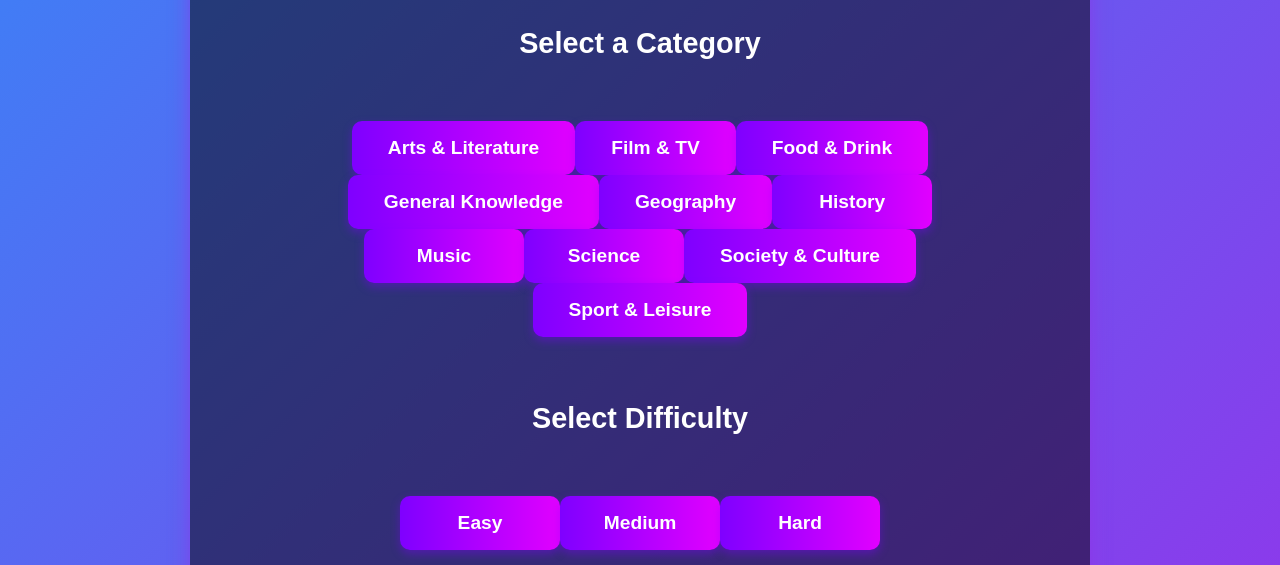
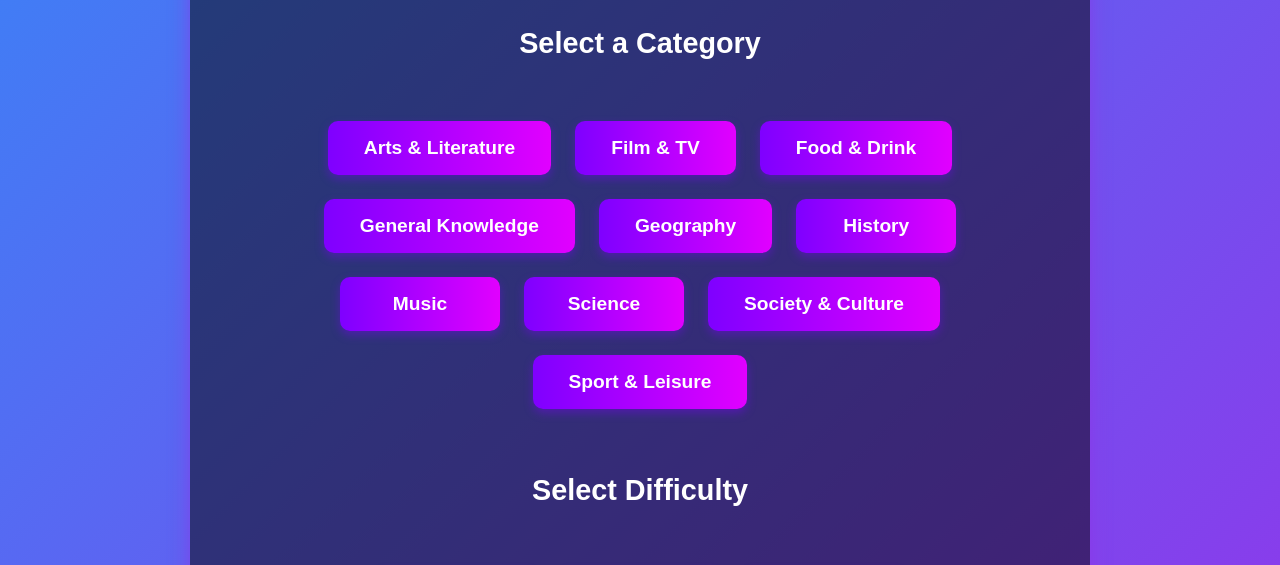
Before and after one commit to indigo-droid/Trivia_Game, a website: page public/categorygame.html in a window 1280 px wide. Shown: the part 165-730 px from the top of the page. Drawn offline with Linux system fonts and the light colour scheme.

Commit message:
Padding: 2

```diff
--- a/public/style.css
+++ b/public/style.css
@@ -13,8 +13,13 @@ body {
 }
 
 .option-grid {
-  padding: 5% 5% 5% 5%;
+  display: flex;
+  flex-wrap: wrap;
+  justify-content: center;
+  gap: 24px; /* increase this value to add more space between buttons */
+  padding: 5%;
 }
+
 
 .quiz_container {
   background: rgba(0, 0, 0, 0.5);
```
